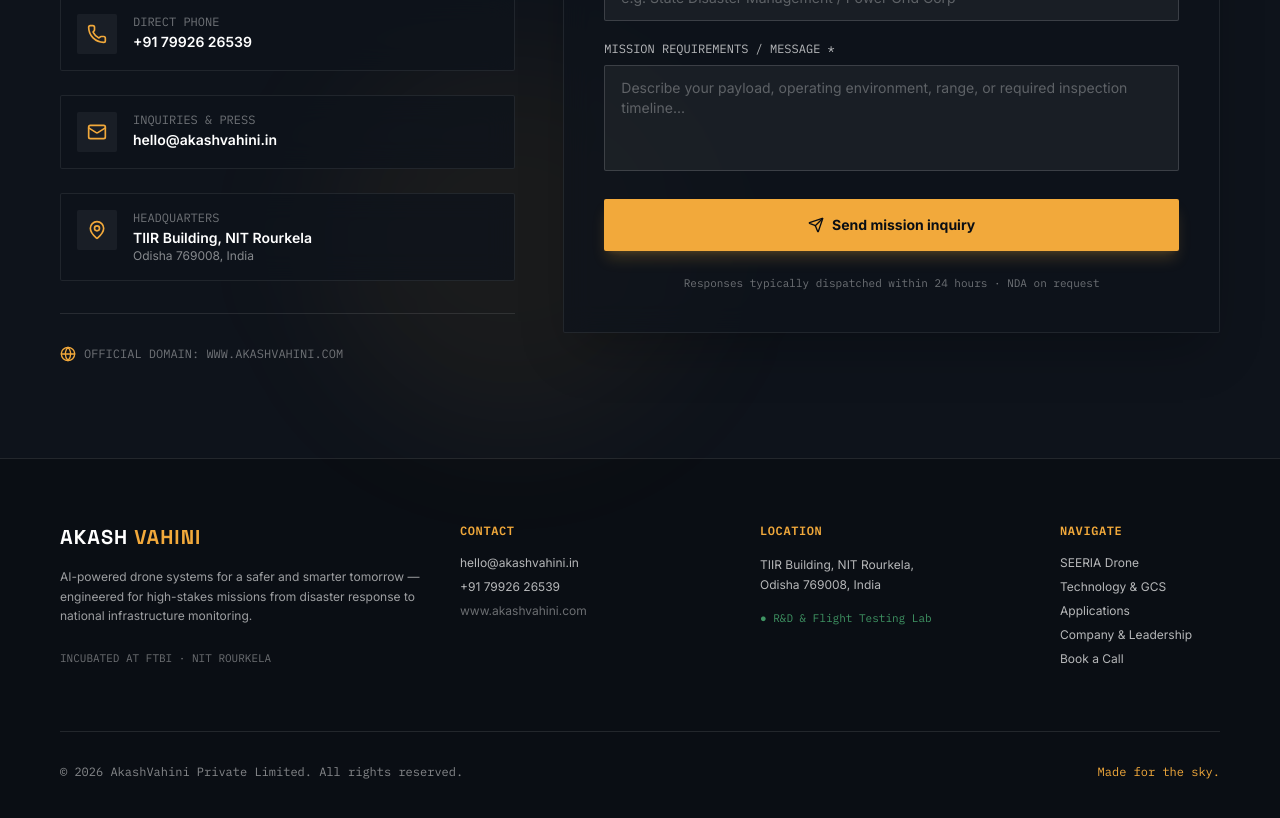
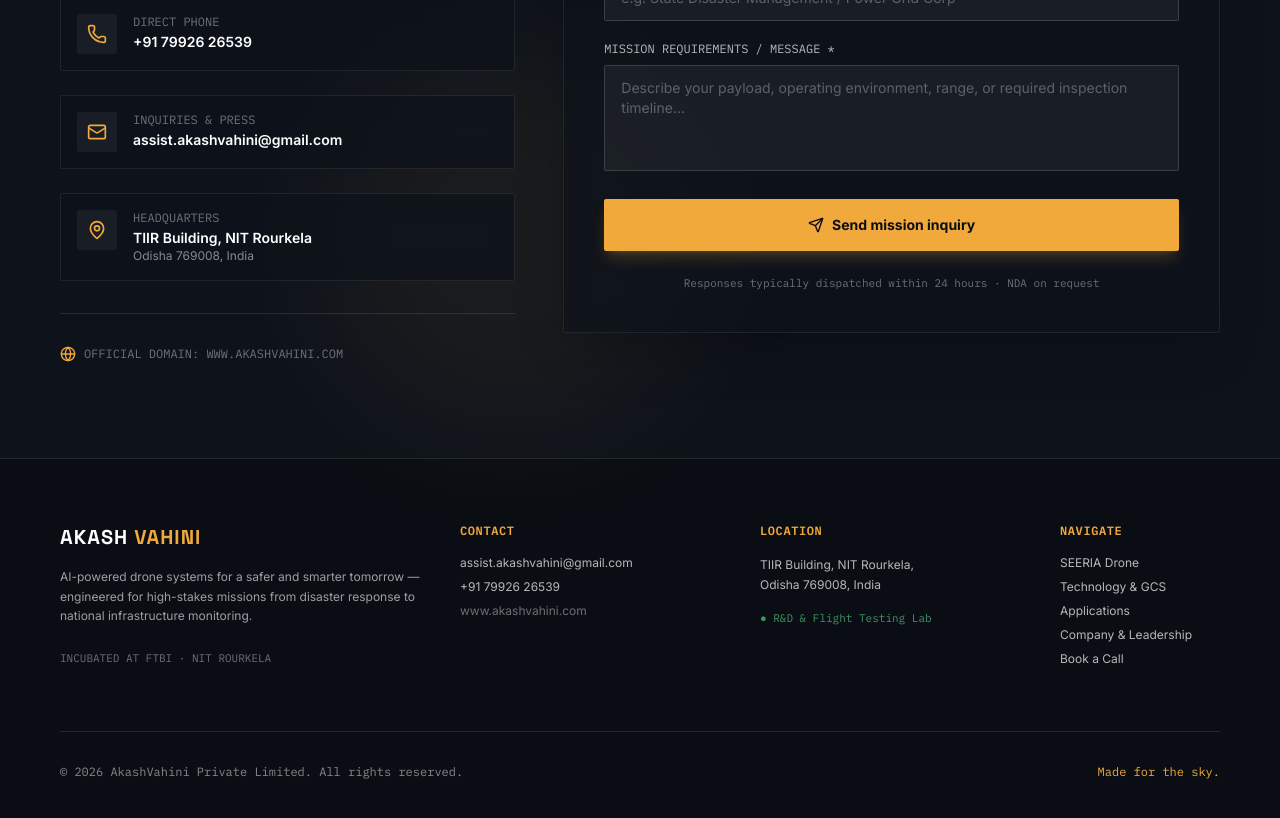
Before and after one commit to akvmark1/akv-web-new, a React (Vite) app: page / in a window 1280 px wide. Shown: the part 8540-9358 px from the top of the page. Built offline with nearby package versions, Linux system fonts and the light colour scheme; no server answers.

Commit message:
Update official email to assist.akashvahini@gmail.com

```diff
--- a/src/components/Contact.jsx
+++ b/src/components/Contact.jsx
@@ -99,7 +99,7 @@ export default function Contact() {
       const body = encodeURIComponent(
         `Name: ${safeData.name}\nEmail: ${safeData.email}\nOrganization: ${safeData.organization}\n\nMessage:\n${safeData.message}`
       );
-      window.location.href = `mailto:hello@akashvahini.in?subject=${subject}&body=${body}`;
+      window.location.href = `mailto:assist.akashvahini@gmail.com?subject=${subject}&body=${body}`;
       setSubmitted(true);
       setLoading(false);
     }
@@ -143,7 +143,7 @@ export default function Contact() {
                 </a>
 
                 <a
-                  href="mailto:hello@akashvahini.in"
+                  href="mailto:assist.akashvahini@gmail.com"
                   className="flex items-start gap-4 p-4 glass-panel rounded-sm border border-white/10 hover:border-amber/40 transition-colors group"
                 >
                   <div className="w-10 h-10 rounded-sm bg-white/5 flex items-center justify-center text-amber group-hover:bg-amber group-hover:text-navy transition-all">
@@ -151,7 +151,7 @@ export default function Contact() {
                   </div>
                   <div>
                     <div className="text-xs font-mono text-white/40 uppercase">Inquiries &amp; Press</div>
-                    <div className="text-sm font-semibold text-white mt-0.5">hello@akashvahini.in</div>
+                    <div className="text-sm font-semibold text-white mt-0.5">assist.akashvahini@gmail.com</div>
                   </div>
                 </a>
 
@@ -190,7 +190,7 @@ export default function Contact() {
                   <span>
                     {GOOGLE_SHEETS_URL
                       ? 'Thank you! Your mission inquiry has been saved. Our team will contact you shortly.'
-                      : 'Opening your email client to send your message to hello@akashvahini.in'}
+                      : 'Opening your email client to send your message to assist.akashvahini@gmail.com'}
                   </span>
                 </div>
               )}
--- a/src/components/Footer.jsx
+++ b/src/components/Footer.jsx
@@ -27,8 +27,8 @@ export default function Footer() {
             <h4 className="text-xs font-mono text-amber uppercase tracking-wider mb-4">Contact</h4>
             <div className="space-y-2 text-xs text-white/70">
               <div>
-                <a href="mailto:hello@akashvahini.in" className="hover:text-amber transition-colors">
-                  hello@akashvahini.in
+                <a href="mailto:assist.akashvahini@gmail.com" className="hover:text-amber transition-colors">
+                  assist.akashvahini@gmail.com
                 </a>
               </div>
               <div>
```
